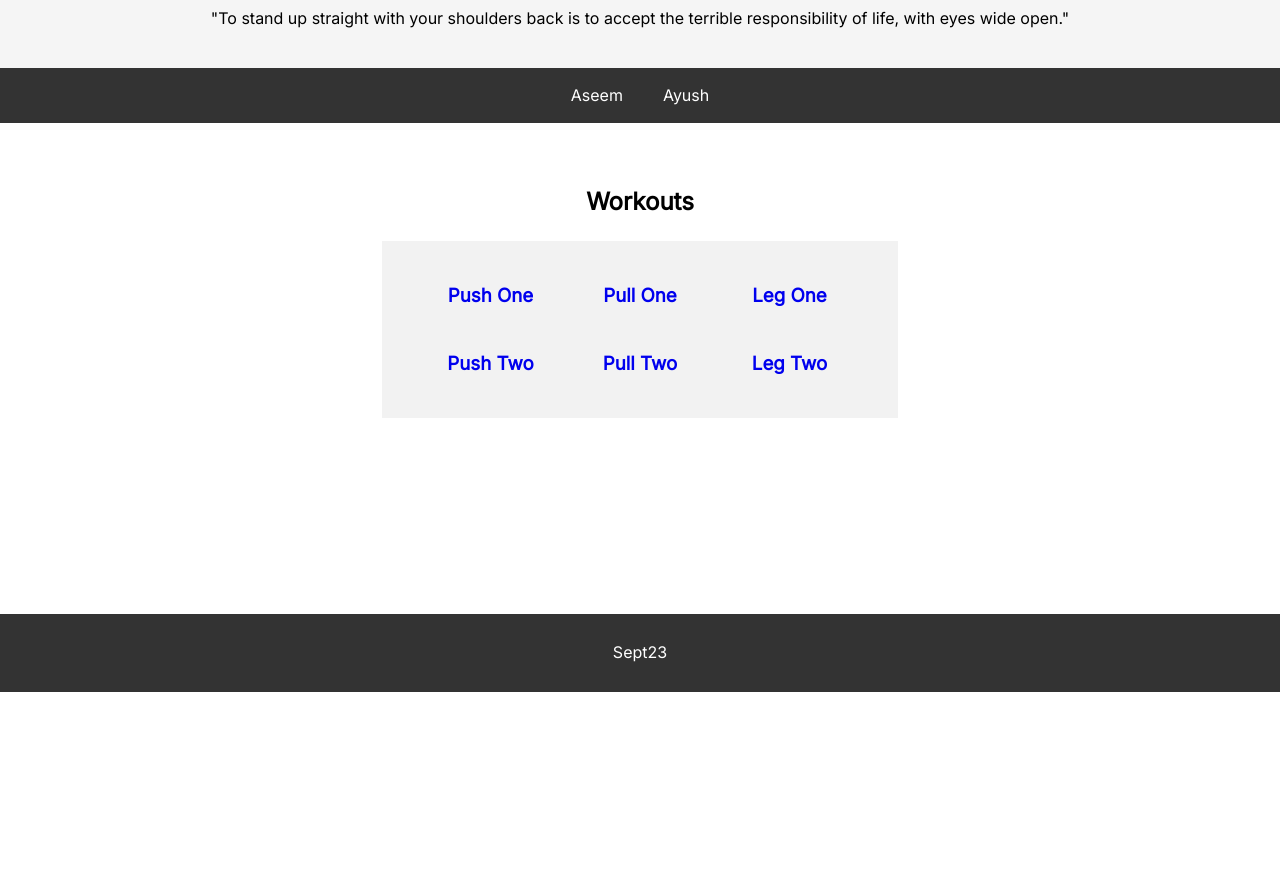
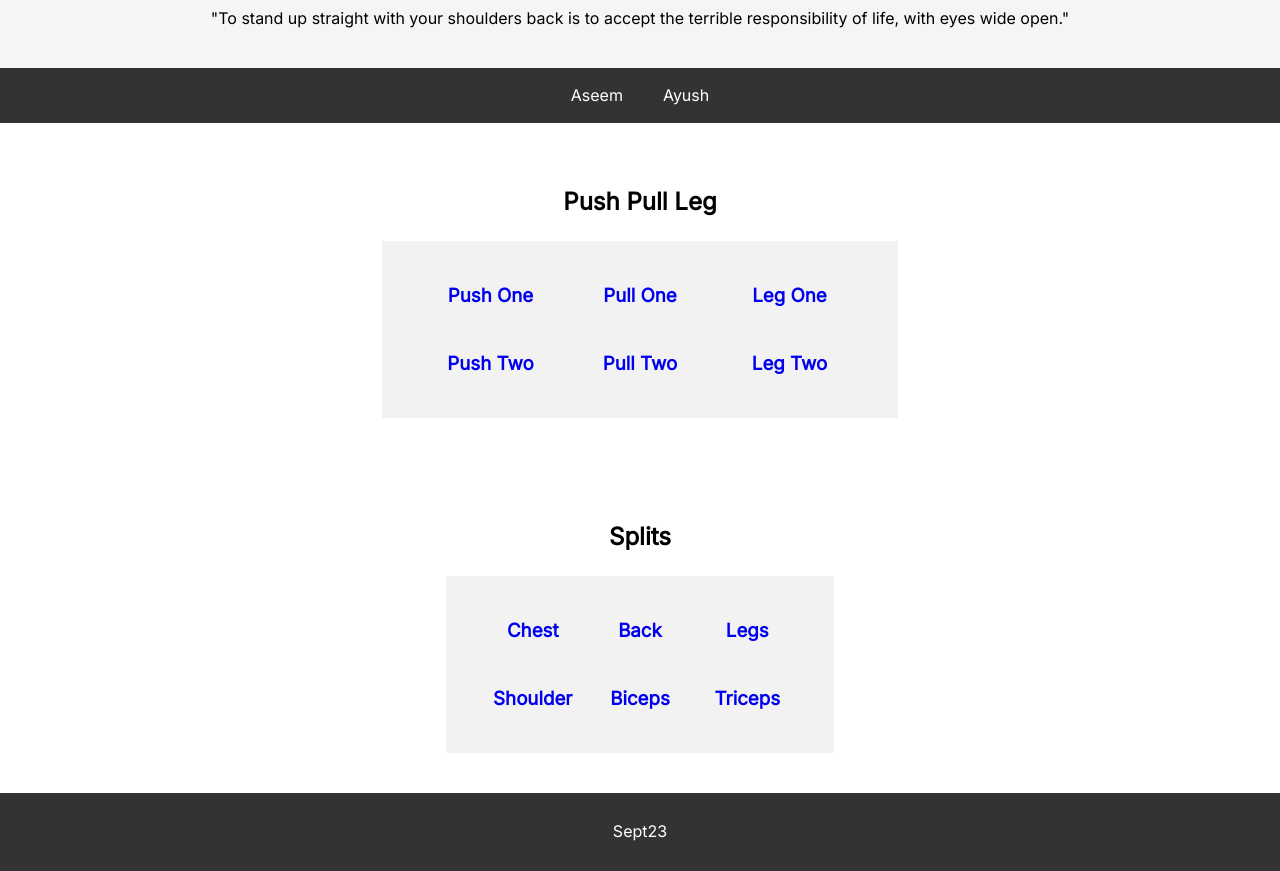
Before and after one commit to waytomasculinity/waytomasculinity.github.io, a plain HTML site: page index.html in a window 1280 px wide. Shown: the part 108-979 px from the top of the page. Before the commit the page ends 800 px from the top, so only its background shows below. Drawn offline with Linux system fonts and the light colour scheme.

Commit message:
Adding Bro Split Section

```diff
--- a/index.html
+++ b/index.html
@@ -95,8 +95,9 @@
 
   </nav>
 
+
 <section>
-    <h2>Workouts</h2>
+    <h2>Push Pull Leg</h2>
 
     <div class="workout-container">
 
@@ -146,6 +147,59 @@
 
 
 
+
+<section>
+    <h2>Splits</h2>
+
+    <div class="workout-container">
+
+      <!-- Day 1 Workout Link -->
+      <article class="workout-day">
+        <a href="https://articulativeman.github.io/gym/chest" target="_blank">
+          <h3>Chest</h3>
+        </a>
+      </article>
+
+      <!-- Day 2 Workout Link -->
+      <article class="workout-day">
+        <a href="https://articulativeman.github.io/gym/back" target="_blank">
+          <h3>Back</h3>
+        </a>
+      </article>
+
+      <!-- Day 3 Workout Link -->
+      <article class="workout-day">
+        <a href="https://articulativeman.github.io/gym/legs" target="_blank">
+          <h3>Legs</h3>
+        </a>
+      </article>
+
+      <!-- Day 4 Workout Link -->
+      <article class="workout-day">
+        <a href="https://articulativeman.github.io/gym/shoulders" target="_blank">
+          <h3>Shoulder</h3>
+        </a>
+      </article>
+
+      <!-- Day 5 Workout Link -->
+      <article class="workout-day">
+        <a href="https://articulativeman.github.io/gym/biceps" target="_blank">
+          <h3>Biceps</h3>
+        </a>
+      </article>
+
+      <!-- Day 6 Workout Link -->
+      <article class="workout-day">
+        <a href="https://articulativeman.github.io/gym/triceps" target="_blank">
+          <h3>Triceps</h3>
+        </a>
+      </article>
+    </div>
+  </section>
+
+
+
+
   <footer>
     <p>Sept23 </p>
   </footer>
```
